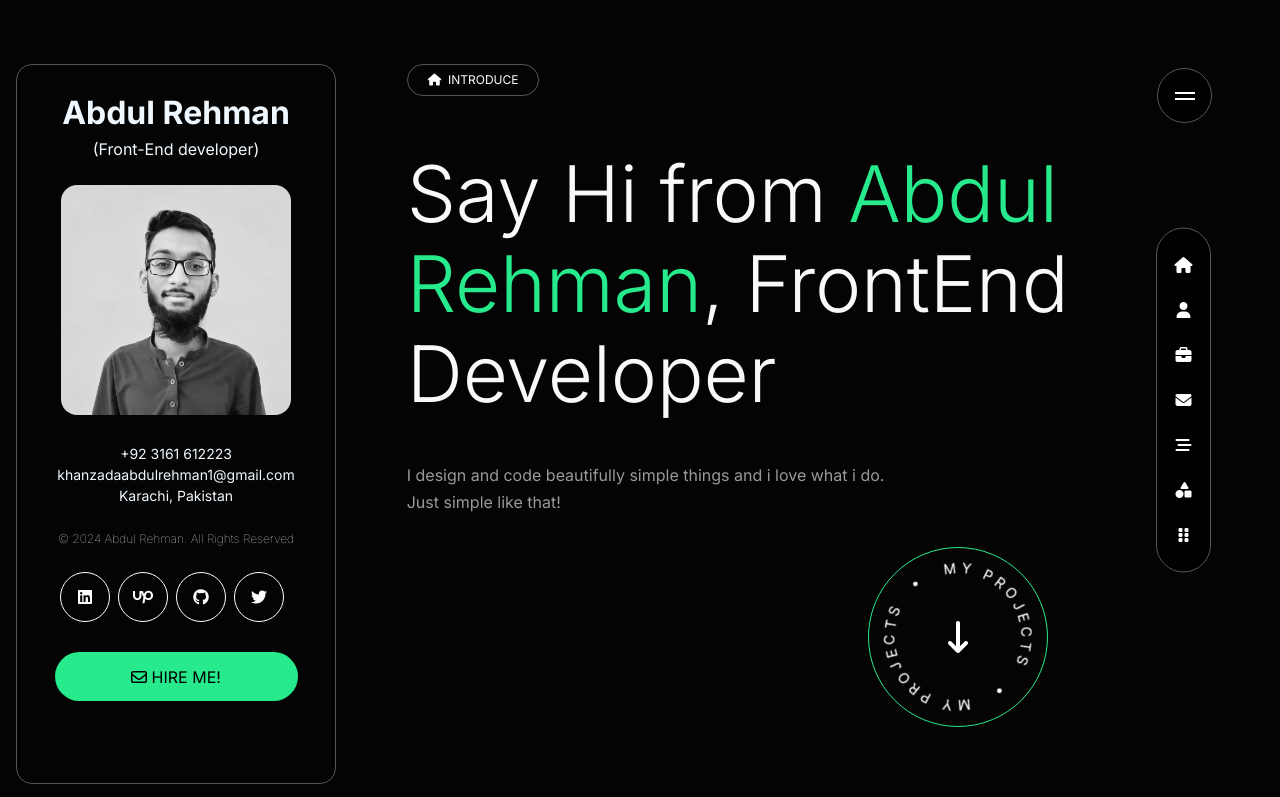
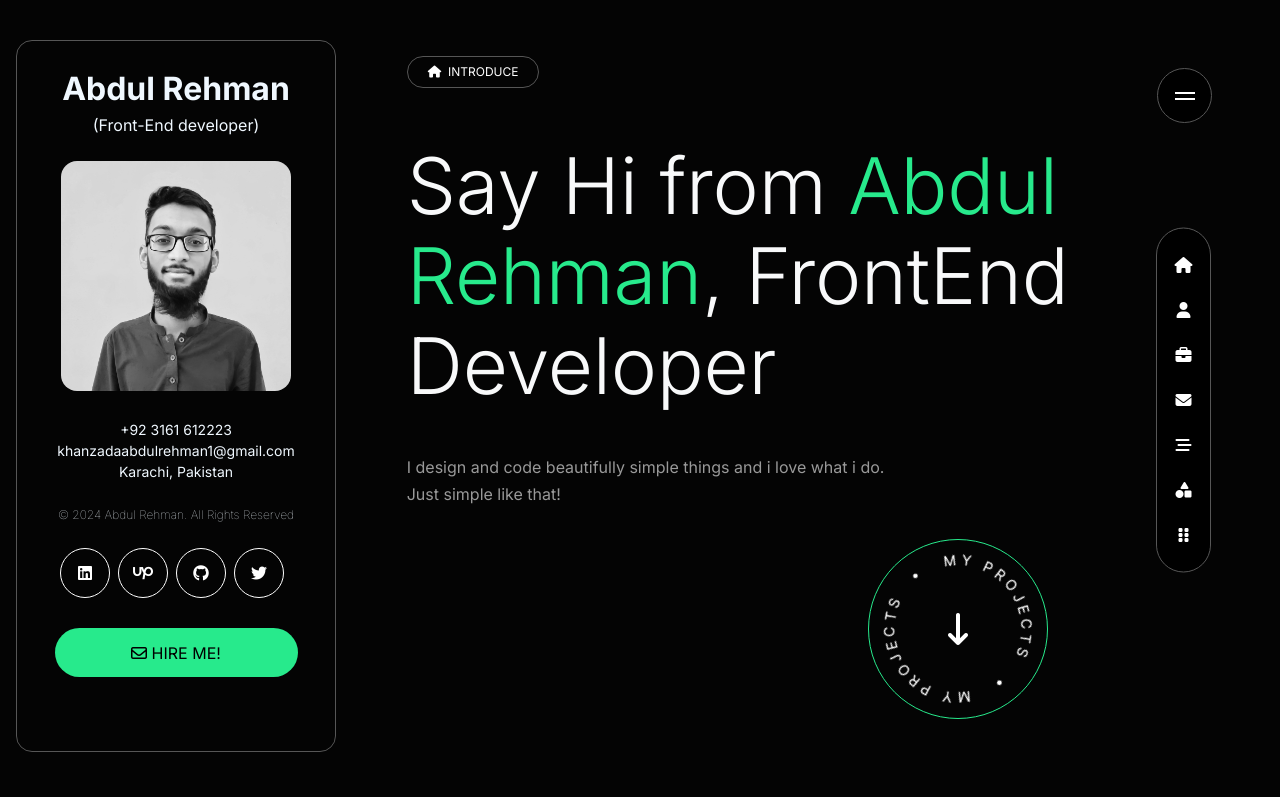
Before and after one commit to abdulrehmankz1/personal-portfolio, a React (Create React App) app: page / in a window 1280 px wide. Shown: the top 797 px of the page. Built offline with nearby package versions, Linux system fonts and the light colour scheme.

Commit message:
refactor

```diff
--- a/src/App.js
+++ b/src/App.js
@@ -11,7 +11,7 @@ import SkillsSection from './components/SkillsSection';
 
 function App() {
   return (
-    <div className='container-fluid py-xl-5 py-lg-4 py-4 my-xl-3 my-lg-3 my-md-3 my-0'>
+    <div className='container-fluid py-lg-4 py-4 my-xl-3 my-lg-3 my-md-3 my-0 overflow-hidden'>
       <MenuBar />
       <Sidebar />
       <IntroSection />
--- a/src/components/IntroSection.jsx
+++ b/src/components/IntroSection.jsx
@@ -20,7 +20,7 @@ function IntroSection() {
   }, []);
 
   return (
-    <div className='custom-container mb-5 mt-xl-0 py-md-0 py-2 mt-5' id='home'>
+    <div className='custom-container mb-5 mt-xl-0 py-md-0 py-2 mt-5 py-xl-3' id='home'>
       <div className='d-flex justify-content-between'>
         <span class="badge rounded-pill section_badge" data-aos="fade-up">
           <i class="fa-solid fa-house"></i>
--- a/src/styles.scss
+++ b/src/styles.scss
@@ -30,8 +30,7 @@ body {
   .left-sidebar {
     border: 1px solid #565656;
     color: aliceblue;
-    height: 90vh !important;
-
+    // height: 90vh !important;
 
     .info {
       align-items: center;
@@ -1033,6 +1032,9 @@ body {
 
     .left-sidebar {
       position: fixed;
+      height: 89vh;
+      top: 5%;
+      bottom: 5%;
     }
 
     .icon_menu {
```
